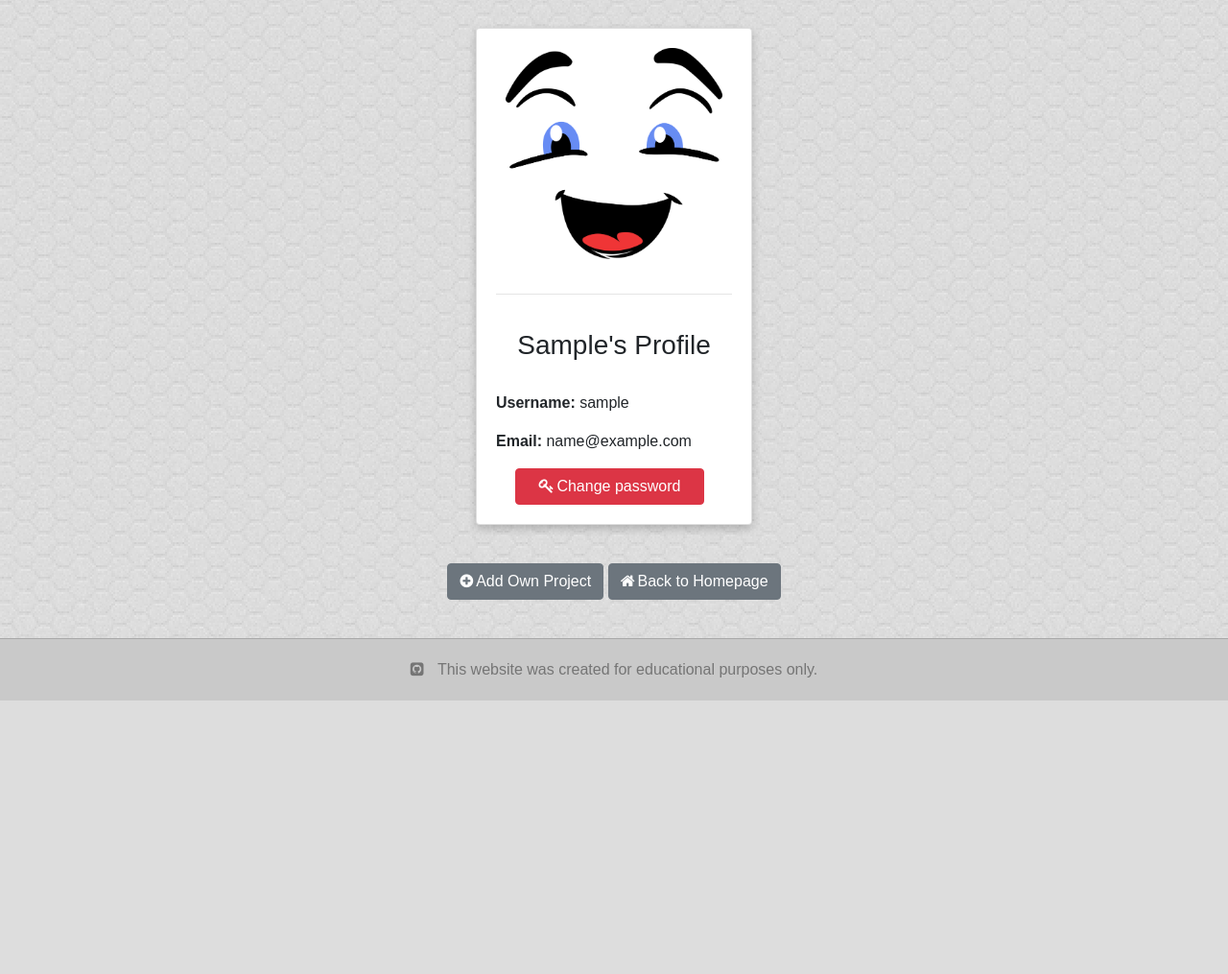
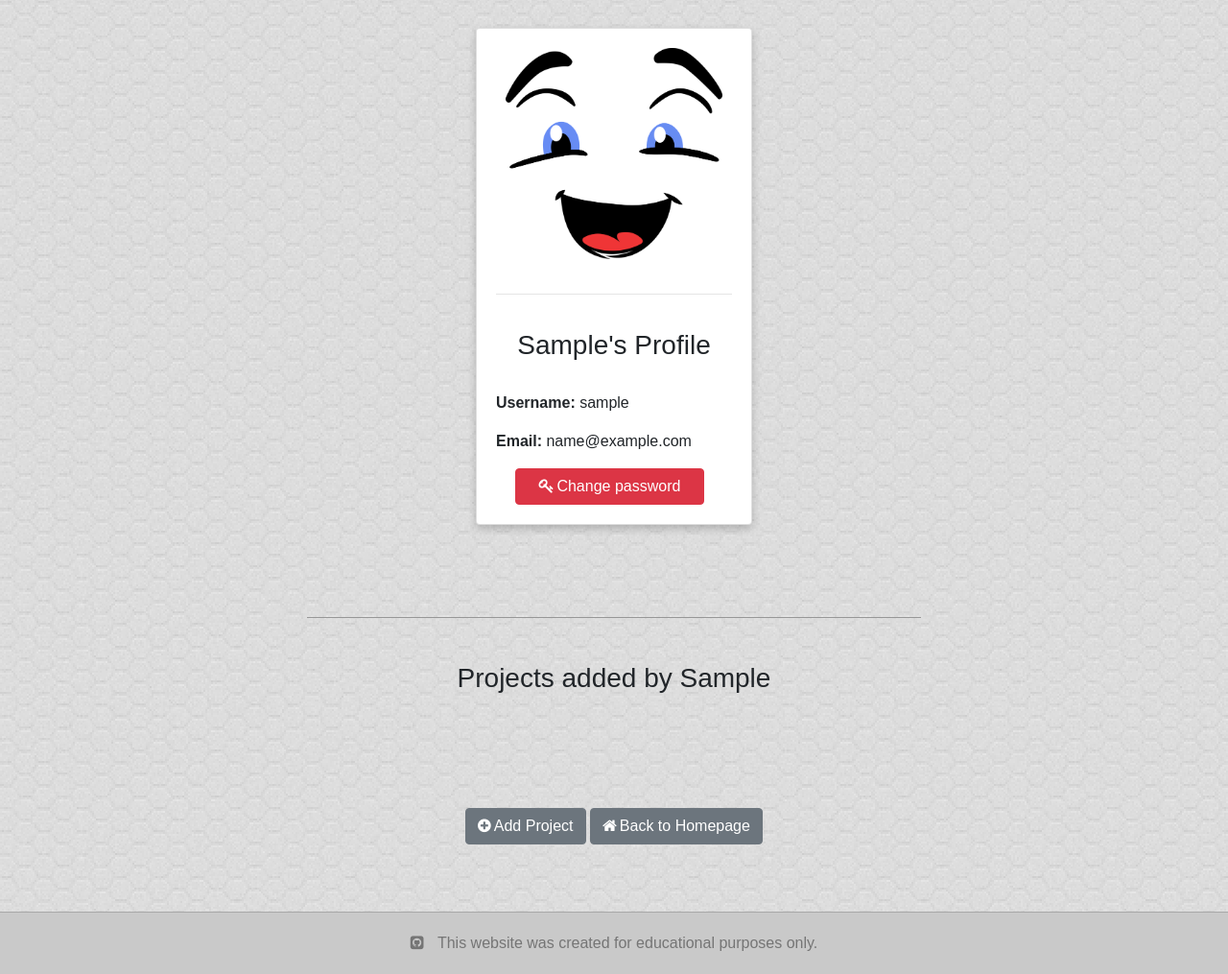
Before and after one commit to alnibo/milestone-project-4-help-others, a Django app: page /accounts/profile/ in a window 1280 px wide. Shown: the part 355-1370 px from the top of the page at 96% size. Before the commit the page ends 1085 px from the top, so only its background shows below. Run offline with Django 3.2, Linux system fonts and the light colour scheme; the visitor is signed in with stand-in values (Sample User, id 1); data comes from the database, SQL or seed files in the repository; data that the repository does not hold is empty; some libraries are stand-ins or nearby versions.

Commit message:
Added field added_by to projects.models and functionality to see added projects at the user's profile page

```diff
--- a/accounts/templates/profile.html
+++ b/accounts/templates/profile.html
@@ -17,14 +17,49 @@
             <h3 class="card-title">{{ user|title }}'s Profile</h3>
             <p><strong>Username:</strong> {{ profile.username }}</p>
             <p class="card-text"><strong>Email:</strong> {{ profile.email }}</p>
-            <a href="{% url 'password_reset' %}" class="btn btn-danger profile-btn"><i class="fa fa-key btn-icon" aria-hidden="true"></i>Change password</a>
+            <a href="{% url 'password_reset' %}" class="btn btn-danger change-btn"><i class="fa fa-key btn-icon" aria-hidden="true"></i>Change password</a>
         </div>
     </div>
+</section>
 
+<hr class="divider">
+
+<section class="container section-container">
+    <h3 class="profile-header">Projects added by {{ user|title }}</h3>
     <div class="row">
-        <div class="col text-center">
-            <a href="{% url 'add_project' %}" class="btn btn-secondary" role="button"><i class="fa fa-plus-circle btn-icon" aria-hidden="true"></i>Add Own Project</a>
-            <a href="{% url 'index' %}" class="btn btn-secondary" role="button"><i class="fa fa-home btn-icon" aria-hidden="true"></i>Back to Homepage</a>
+		{% for project in user_projects %}
+		<div class="col-xs-10 col-xs-offset-1 col-sm-6 col-sm-offset-0 col-md-4 display panel panel-default">
+			<div class="panel-body">
+				<div class="project" style="background-image: url('{{ MEDIA_URL }}{{ project.image }}')"></div>
+				<hr>
+				<h3>{{ project.name }}</h3>
+				<h5><strong>{{ project.category }}</strong></h5>
+				<p class="project-description">{{ project.description }}</p>
+
+				<form method="post" action="{% url 'add_to_cart' project.id %}">
+					{% csrf_token %}
+					<div class="input-group">
+						<label for="exampleInputAmount" class="sr-only">Add Amount in Euro</label>
+						<div class="input-group-prepend">
+							<span class="input-group-text">€</span>
+						</div>
+                        <input name="amount" type="number" min="5" max="99999" class="form-control" placeholder="Amount">
+						<div class="input-group-append">
+							<button class="btn btn-secondary" type="submit" data-toggle="modal" data-target="#shoppingModal"><i class="fa fa-plus-circle btn-icon" aria-hidden="true"></i>Add</button>
+						</div>
+					</div>
+				</form>
+			</div>
+		</div>
+		{% endfor %}
+	</div>
+</section>
+
+<section class="container section-container">
+    <div class="row">
+        <div class="col profile-buttons text-center">
+            <a href="{% url 'add_project' %}" class="btn btn-secondary profile-btn" role="button"><i class="fa fa-plus-circle btn-icon" aria-hidden="true"></i>Add Project</a>
+            <a href="{% url 'index' %}" class="btn btn-secondary profile-btn" role="button"><i class="fa fa-home btn-icon" aria-hidden="true"></i>Back to Homepage</a>
         </div>
     </div>
 </section>
--- a/accounts/views.py
+++ b/accounts/views.py
@@ -2,6 +2,7 @@ from django.shortcuts import render, redirect, reverse
 from django.contrib import auth, messages
 from django.contrib.auth.decorators import login_required
 from django.contrib.auth.models import User
+from projects.models import Project
 from accounts.forms import UserLoginForm, UserRegistrationForm
 
 
@@ -60,7 +61,8 @@ def login(request):
 def user_profile(request):
     """The user's profile page"""
     user = User.objects.get(email=request.user.email)
-    return render(request, 'profile.html', {"profile": user})
+    user_projects = Project.objects.filter(added_by=request.user)
+    return render(request, 'profile.html', {"profile": user, "user_projects": user_projects})
 
 
 @login_required
--- a/cart/templates/cart.html
+++ b/cart/templates/cart.html
@@ -53,7 +53,7 @@
         {% endif %}
     </div>
     <div class="row checkout-box col-md-8 col-lg-5">
-        <div>
+        <div class="checkout-box-content text-center">
             <h5>Total</h5>
             <p><strong>{{ total }}<i class="fa fa-eur" aria-hidden="true"></i></strong></p>
             {% if project_count > 0 %}
--- a/checkout/models.py
+++ b/checkout/models.py
@@ -24,4 +24,4 @@ class OrderLineItem(models.Model):
 
     def __str__(self):
         return "{0} {1}".format(
-            self.amount, self.product.name)
+            self.amount, self.project.name)
--- a/checkout/templates/checkout.html
+++ b/checkout/templates/checkout.html
@@ -60,7 +60,7 @@
 
         {% csrf_token %}
         <div class="form-group col-md-12">
-            <input class=" btn btn-primary" id="submit_payment_btn" name="commit" type="submit" value="Submit Payment">
+            <input class=" btn btn-success" id="submit_payment_btn" name="commit" type="submit" value="Submit Payment">
         </div>
     </form>
 </section>
--- a/projects/forms.py
+++ b/projects/forms.py
@@ -6,4 +6,4 @@ class AddProjectForm(forms.ModelForm):
 
     class Meta:
         model = Project
-        fields = "__all__"
+        exclude = ['added_by']
--- a/projects/models.py
+++ b/projects/models.py
@@ -1,4 +1,5 @@
 from django.db import models
+from django.contrib.auth.models import User
 
 categories = (
     ('Animals', 'Animals'),
@@ -18,6 +19,8 @@ class Project(models.Model):
     category = models.CharField(max_length=254, choices=categories)
     description = models.TextField()
     image = models.ImageField(upload_to='images')
+    added_by = models.ForeignKey(User, null=True, default="1", on_delete=models.SET_DEFAULT)
 
     def __str__(self):
-        return self.name
+        return "{0} {1}".format(
+            self.name, self.added_by)
--- a/static/css/style.css
+++ b/static/css/style.css
@@ -166,10 +166,15 @@ input {
     /* margin: 0 auto; */
 }
 
+.panel-row {
+    padding-top: 20px;
+}
+
 .panel-default {
     border-color: transparent;
     padding: 10px 10px;
     min-width: 260px;
+    margin: 0 auto;
 }
 
 .panel-body {
@@ -240,6 +245,10 @@ input {
     padding: 10px;
 }
 
+.checkout-box-content {
+    width: 100%;
+}
+
 /* ******************** Checkout Page ******************** */
 
 .checkout-form {
@@ -271,13 +280,27 @@ input {
     padding: 20px 0;
 }
 
-.profile-btn {
+.change-btn {
     width: 80%;
     margin: 0 20px;
 }
 
+.divider {
+    background-color: rgba(168, 168, 168, 1);
+    width: 50%;
+}
+
+.profile-header {
+    text-align: center;
+    padding-bottom: 20px;
+}
+
 .profile-buttons {
-    padding: 40px 0;
+    padding-bottom: 30px;
+}
+
+.profile-btn {
+    margin-top: 20px;
 }
 
 /* ******************** Login/Registration Pages ******************** */
```
Also changed, not shown: cart/views.py (+6 -2 lines), projects/templates/projects.html (+23 -2 lines).
